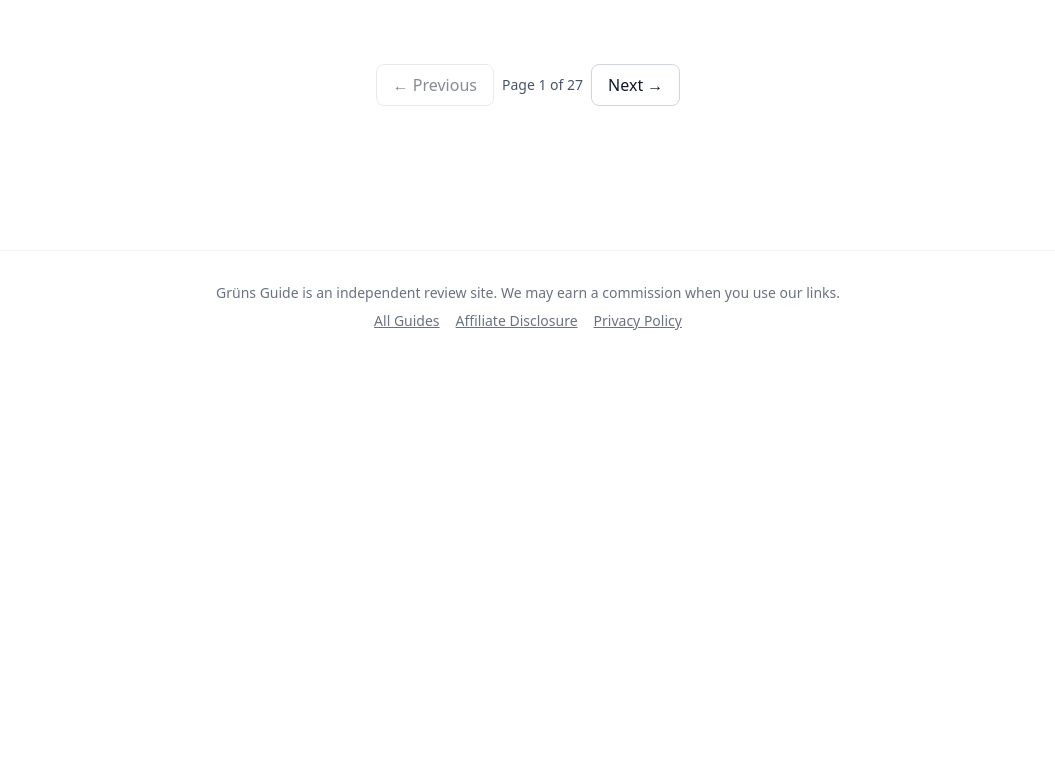
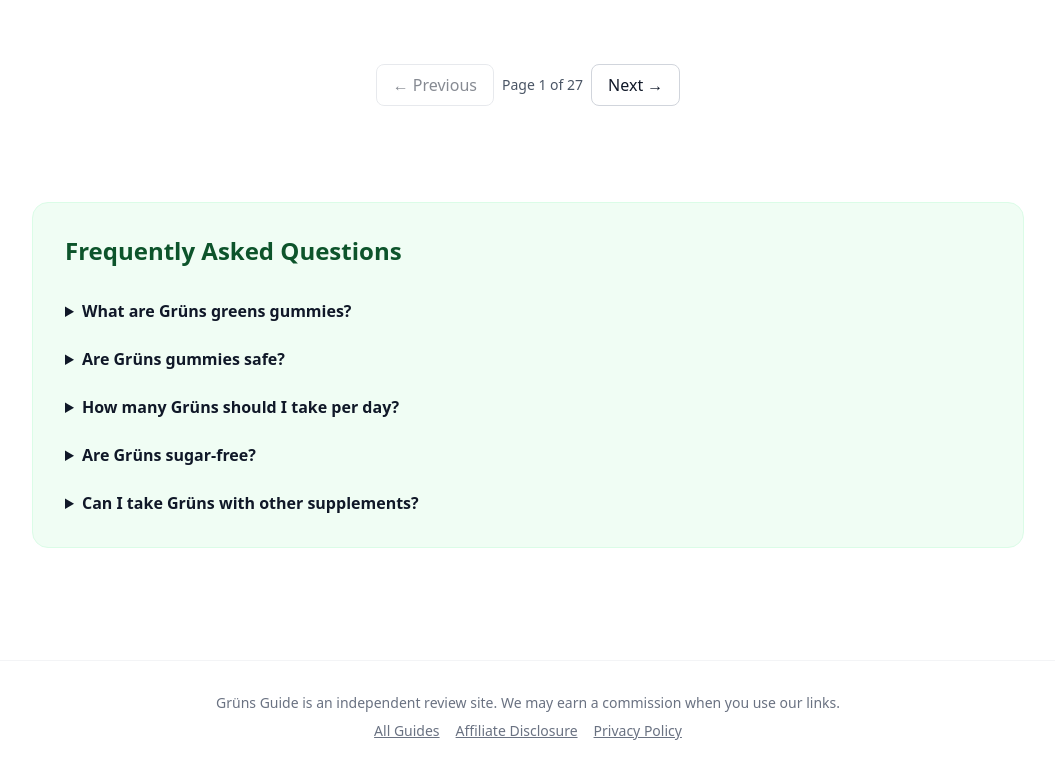
Before and after one commit to p32nicky/grunsguide, a Next.js app: page / in a window 1280 px wide. Shown: the part 1794-2567 px from the top of the page, without its empty margins (112-1167 px from the left). Before the commit the page ends 2157 px from the top, so only its background shows below. Built offline with nearby package versions, Linux system fonts and the light colour scheme.

Commit message:
Add FAQ schema and FAQ section to home page

```diff
--- a/app/page.tsx
+++ b/app/page.tsx
@@ -25,6 +25,53 @@
   url: "https://grunsgummies.site",
 };
 
+const faqJsonLd = {
+  "@context": "https://schema.org",
+  "@type": "FAQPage",
+  mainEntity: [
+    {
+      "@type": "Question",
+      name: "What are Grüns greens gummies?",
+      acceptedAnswer: {
+        "@type": "Answer",
+        text: "Grüns are comprehensive nutrition supplements that combine superfoods, greens, prebiotics, and vitamins into convenient, great-tasting gummies.",
+      },
+    },
+    {
+      "@type": "Question",
+      name: "Are Grüns gummies safe?",
+      acceptedAnswer: {
+        "@type": "Answer",
+        text: "Yes, Grüns undergo third-party testing for purity, potency, and safety. They are made with natural ingredients and are free from artificial colors and flavors.",
+      },
+    },
+    {
+      "@type": "Question",
+      name: "How many Grüns gummies should I take per day?",
+      acceptedAnswer: {
+        "@type": "Answer",
+        text: "The recommended serving is one daily pack of Grüns gummies. Each pack contains a full day's worth of superfoods and nutrients.",
+      },
+    },
+    {
+      "@type": "Question",
+      name: "Are Grüns gummies sugar-free?",
+      acceptedAnswer: {
+        "@type": "Answer",
+        text: "Yes, Grüns gummies are sugar-free and use stevia as a sweetener instead. They contain zero grams of sugar per serving.",
+      },
+    },
+    {
+      "@type": "Question",
+      name: "Can I take Grüns with other supplements?",
+      acceptedAnswer: {
+        "@type": "Answer",
+        text: "Yes, Grüns can be taken with most other supplements. However, consult with a healthcare provider if you're taking medications or have specific health concerns.",
+      },
+    },
+  ],
+};
+
 export default function HomePage() {
   const articles = getAllArticles();
   const categories = getAllCategories();
@@ -32,6 +79,7 @@
     <>
       <script type="application/ld+json" dangerouslySetInnerHTML={{ __html: JSON.stringify(websiteJsonLd) }} />
       <script type="application/ld+json" dangerouslySetInnerHTML={{ __html: JSON.stringify(orgJsonLd) }} />
+      <script type="application/ld+json" dangerouslySetInnerHTML={{ __html: JSON.stringify(faqJsonLd) }} />
 
       {/* Hero */}
       <div className="bg-gradient-to-br from-green-700 to-green-900 text-white">
@@ -91,6 +139,27 @@
         ) : (
           <ArticlesList initialArticles={articles} categories={categories} />
         )}
+
+        {/* FAQ Section */}
+        <div className="mt-16 bg-green-50 border border-green-100 rounded-2xl p-8">
+          <h2 className="text-2xl font-bold mb-8 text-green-900">Frequently Asked Questions</h2>
+          <div className="space-y-6 max-w-2xl">
+            {[
+              { q: "What are Grüns greens gummies?", a: "Grüns are comprehensive nutrition supplements that combine superfoods, greens, prebiotics, and vitamins into convenient, great-tasting gummies." },
+              { q: "Are Grüns gummies safe?", a: "Yes, Grüns undergo third-party testing for purity, potency, and safety. They are made with natural ingredients and free from artificial colors and flavors." },
+              { q: "How many Grüns should I take per day?", a: "The recommended serving is one daily pack of Grüns gummies. Each pack contains a full day's worth of superfoods and nutrients." },
+              { q: "Are Grüns sugar-free?", a: "Yes, Grüns are sugar-free and use stevia as a sweetener. They contain zero grams of sugar per serving." },
+              { q: "Can I take Grüns with other supplements?", a: "Yes, Grüns can be taken with most other supplements. Consult a healthcare provider if you're on medications." },
+            ].map((item, idx) => (
+              <details key={idx} className="group">
+                <summary className="cursor-pointer font-semibold text-gray-900 hover:text-green-700">
+                  {item.q}
+                </summary>
+                <p className="mt-2 text-gray-700 ml-4 text-sm">{item.a}</p>
+              </details>
+            ))}
+          </div>
+        </div>
       </div>
     </>
   );
```
